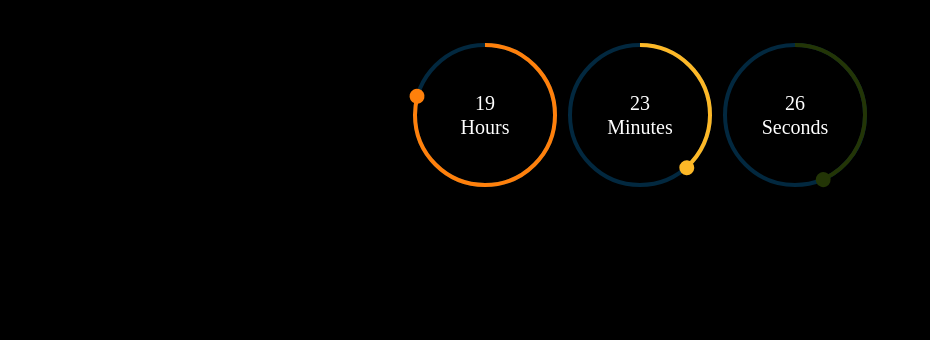
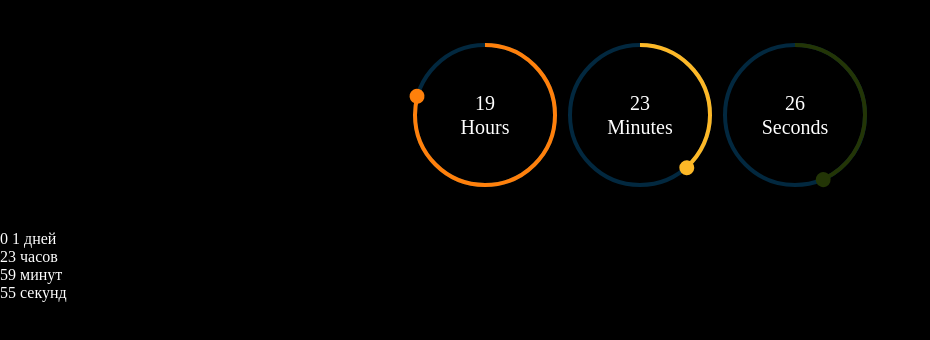
Before and after one commit to MaximZhe/time, a plain HTML site: page index.html in a window 1280 px wide. Shown: the whole page, without its empty margins (0-930 px from the left). Drawn offline with Linux system fonts and the light colour scheme.

Commit message:
timer two

```diff
--- a/index.html
+++ b/index.html
@@ -6,11 +6,7 @@
     <title>Project</title>
     <meta name="description" content="">
     <meta name="keywords" content=" ">
-    <!--Favicon-->
 
-    <link rel="apple-touch-icon" href="">
-    <link rel="schortcut icon" href="" type="img/x-icon">
-    <link rel="icon" href="" type="image/x-icon">
      <!--OG tags-->
 
     <meta property="og:type" content="website"/>
@@ -54,6 +50,25 @@
             </div>
         </div>
    </div>
+
+   <div class="timers" style="color:#FFFFFF;" >
+    <div class="timers__block">
+        <span id="d">12</span>
+        дней
+    </div>
+    <div class="timers__block">
+        <span id="h">20</span>
+        часов
+    </div>
+    <div class="timers__block">
+        <span id="m">56</span>
+        минут
+    </div>
+    <div class="timers__block">
+        <span id="s">20</span>
+        секунд
+    </div>
+</div>
     <script src="js/main.js"></script>
 </body>
 </html>
--- a/js/main.js
+++ b/js/main.js
@@ -40,3 +40,58 @@ setInterval (() => {
     mDot.style.transform =`rotate(${min * 6}deg)`;
     sDot.style.transform =`rotate(${sec * 6}deg)`;
 });
+
+//Timer//
+const deadLine = new Date();// дата окончания акции
+deadLine.setDate(deadLine.getDate() + 2);
+//Функция вычисляющая разницу времени
+function timerResult (endtime){
+    const t = Date.parse(endtime) - Date.parse(new Date());
+    const day = Math.floor(t / (1000 * 60 * 60 * 24));
+    const hour = Math.floor((t / (1000 * 60 * 60) % 24)); //Получаем остаток, хвостик который остается при делении. т.е например 50 часов это 2 дня и 2 часа(это остаток)
+    const minute = Math.floor((t / 1000 / 60) % 60);
+    const second = Math.floor((t / 1000) % 60);
+
+    return {
+        'total': t,
+        'day': day,
+        'hour': hour,
+        'minute': minute,
+        'second': second,
+    };
+}
+//Функция проверяющая число, если меньше 10 то вперед подставляет 0
+function getZero (num){
+    if (num >= 0 && num < 10){
+        return `0 ${num}`;
+    }else{
+        return num;
+    }
+}
+//Функция добавляющая значения из объекта в нужные месте верстки
+function clockTimer (selector, endtime){
+    const timers = document.querySelector(selector);
+    const d2 = timers.querySelector('#d');
+    const h2 = timers.querySelector('#h');
+    const m2 = timers.querySelector('#m');
+    const s2 = timers.querySelector('#s');
+    const timeInterval = setInterval (updateTimer, 1000);
+
+    updateTimer (); //Запускаем функцию, чтобы таймер стартовал сразу и не отображались значение тайймера которые указаны изначально в верстке
+
+
+    function updateTimer (){
+        const t = timerResult (endtime);
+
+        d2.innerHTML = getZero (t.day);
+        h2.innerHTML = getZero(t.hour);
+        m2.innerHTML = getZero(t.minute);
+        s2.innerHTML = getZero(t.second);
+
+        if ( t.total <= 0){
+            clearInterval(timeInterval);
+        }
+    }
+}
+
+clockTimer (".timers", deadLine);
```
